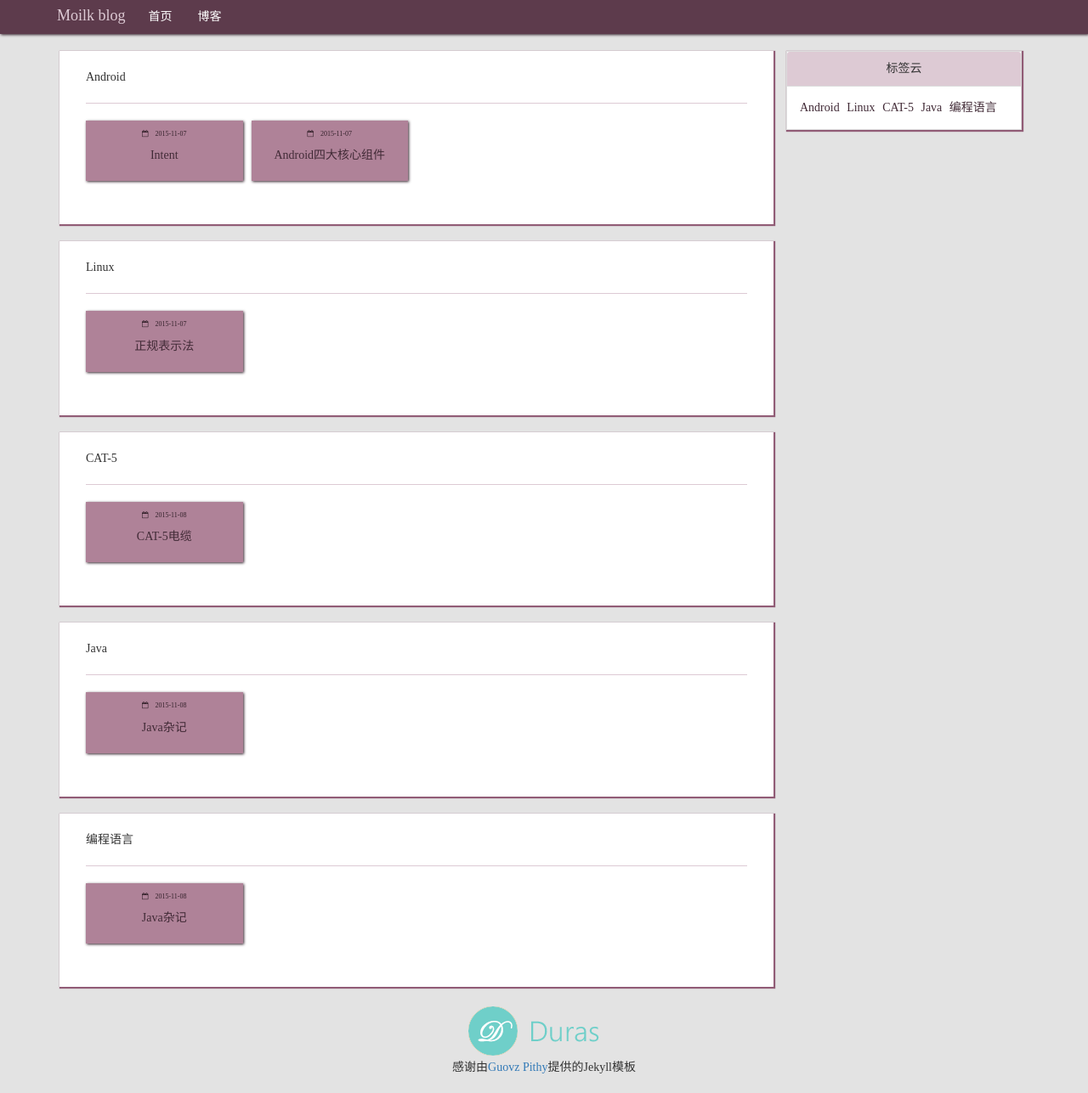
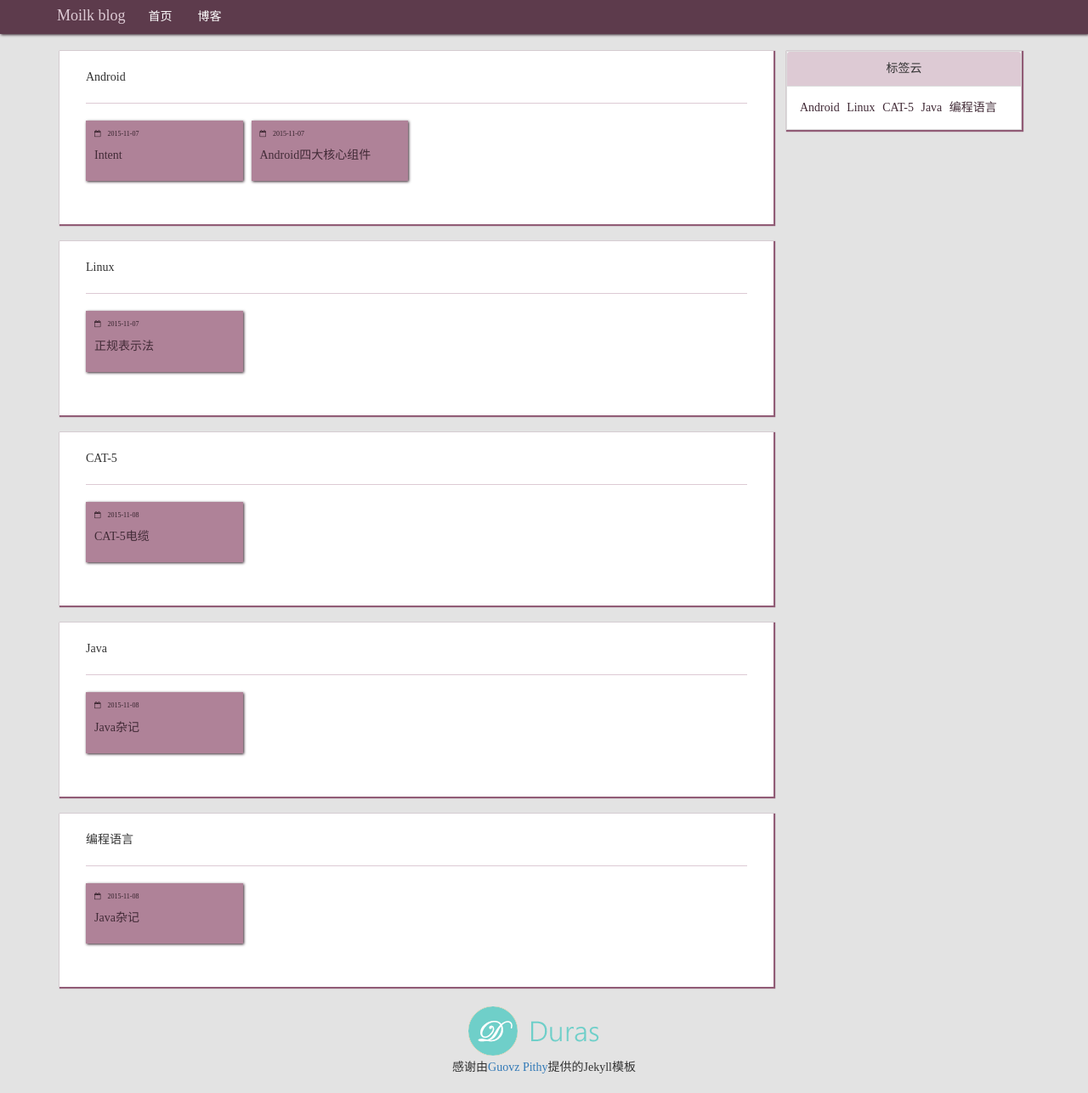
Before and after one commit to MoilkNepho/Blog, a Jekyll site: the page built from tag.html, in a window 1280 px wide. Shown: the whole page at 85% size. Built offline with Jekyll 4.4.1, drawn with Linux system fonts in a browser that asks for light colours; nearby versions of some CDN libraries; comment, search, counter and statistics services are not loaded.

Commit message:
Remove dir

```diff
--- a/_config.yml
+++ b/_config.yml
@@ -14,7 +14,7 @@ github_username: MoilkNepho
 markdown: kramdown
 # highlight
 # 本地用rouge, github上用pygments
-highlighter: pygments
+highlighter: rouge
 # highlighter: rouge
 # highlighter: false
 
--- a/assets/stylesheet/components/_panel.scss
+++ b/assets/stylesheet/components/_panel.scss
@@ -17,7 +17,6 @@
     border-bottom: 1px solid $gray-lightest;
   }
   .panel-body{
-    text-align: center;
     padding-top: 20px;
     padding-bottom: 20px;
   }
--- a/assets/stylesheet/modules/_author.scss
+++ b/assets/stylesheet/modules/_author.scss
@@ -13,6 +13,9 @@
        border-radius: 100%;
        border: 4px solid $gray-lighter;
     }
+  }
+  .motto{
+    text-align: center;
   }
   .social{
     text-align: center;
```
